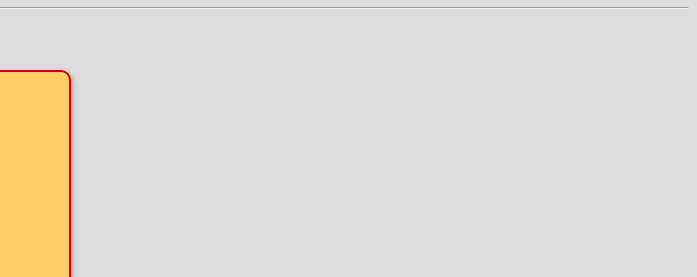
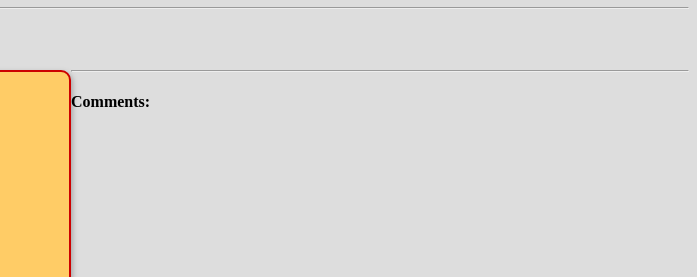
Before and after one commit to Mixtags/jquery-filterbox, a plain HTML site: page index.html in a window 1280 px wide. Shown: the part 122-399 px from the top of the page, 583-1280 px from the left. Drawn offline with nearby package versions, Linux system fonts and the light colour scheme; a script that the page names is missing.

Commit message:
added disqus

```diff
--- a/index.html
+++ b/index.html
@@ -129,7 +129,8 @@ hr {
 </div>
 
 <div id="copy">by <a target="_blank" href="mailto:stefano.cudini@gmail.com">Stefano Cudini</a></div>
-
+<hr />
+<h4>Comments:</h4>
 	<div id="disqus_thread"></div>
 
 <script src="/js/jquery-1.7.1.min.js"></script>
```
